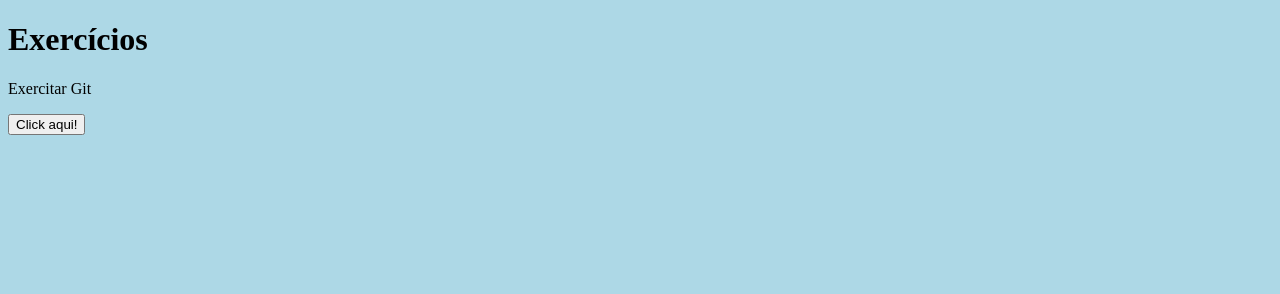
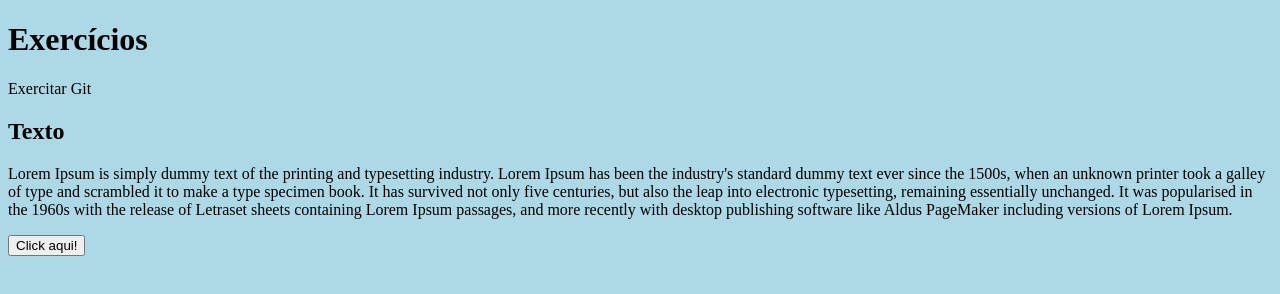
Before and after one commit to lanyfive/projeto_yteste, a plain HTML site: page index.html in a window 1280 px wide. Drawn offline with Linux system fonts and the light colour scheme.

Commit message:
Alterar ficheiro HTML

```diff
--- a/index.html
+++ b/index.html
@@ -9,7 +9,10 @@
 <body>
     <h1>Exercícios</h1>
     <p>Exercitar Git</p>
-
+    <h2>Texto</h2>
+    <p>
+        Lorem Ipsum is simply dummy text of the printing and typesetting industry. Lorem Ipsum has been the industry's standard dummy text ever since the 1500s, when an unknown printer took a galley of type and scrambled it to make a type specimen book. It has survived not only five centuries, but also the leap into electronic typesetting, remaining essentially unchanged. It was popularised in the 1960s with the release of Letraset sheets containing Lorem Ipsum passages, and more recently with desktop publishing software like Aldus PageMaker including versions of Lorem Ipsum.
+    </p>
     <button id="click">Click aqui!</button>
     <script></script>
 </body>
```
